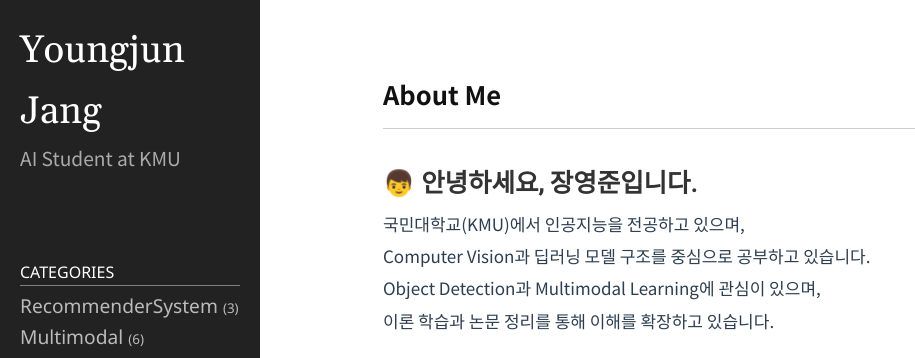
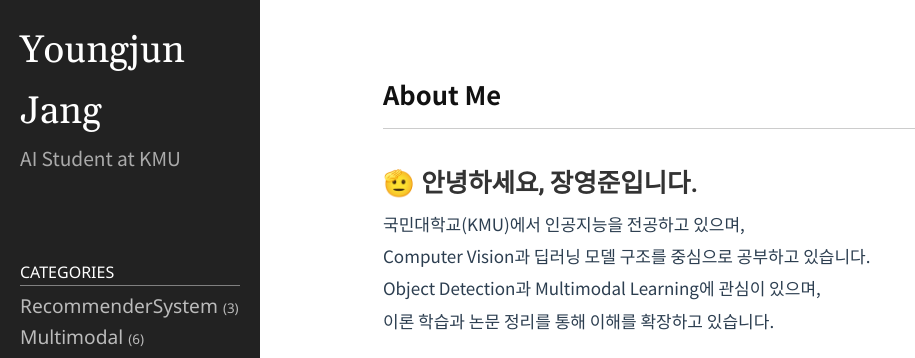
Before and after one commit to Youngjun-CV/Youngjun-CV.github.io, a Jekyll site: the page built from index.md, in a window 1280 px wide. Shown: the top 358 px of the page, without its empty margins (0-915 px from the left). Built offline with Jekyll 4.4.1, drawn with Linux system fonts in a browser that asks for light colours.

```diff
--- a/index.md
+++ b/index.md
@@ -6,7 +6,7 @@ redirect_from:
   - /about/
 ---
 
-# 👦 안녕하세요, 장영준입니다.
+# 🫡 안녕하세요, 장영준입니다.
 
 국민대학교(KMU)에서 인공지능을 전공하고 있으며,
 Computer Vision과 딥러닝 모델 구조를 중심으로 공부하고 있습니다.<br>
```
